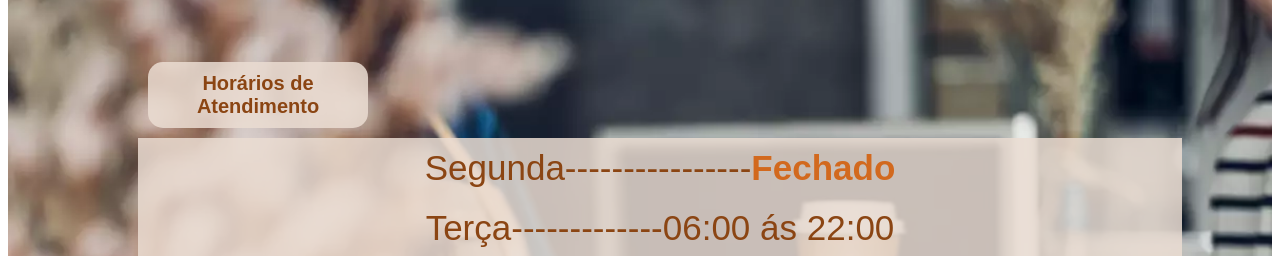
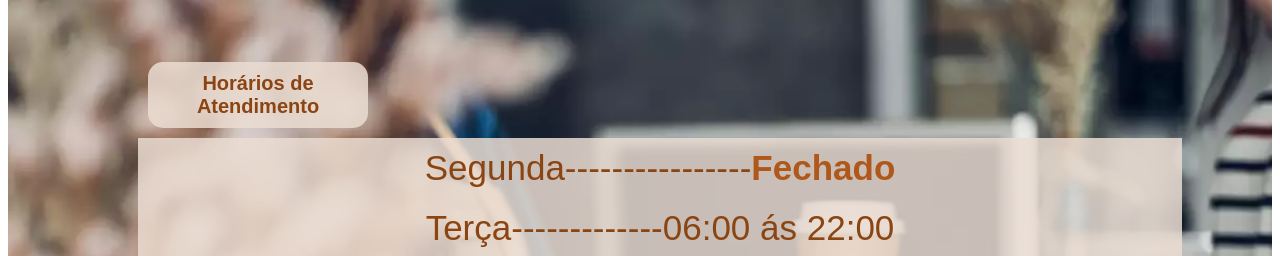
Before and after one commit to Flahaga/ProjetoCafeteria, a plain HTML site: page index.html in a window 1280 px wide. Shown: the part 3218-3474 px from the top of the page. Drawn offline with Linux system fonts and the light colour scheme.

Commit message:
mudança de cor

```diff
--- a/estilo.css
+++ b/estilo.css
@@ -111,7 +111,7 @@ a{
 span{
     font-family: Arial;
     font-weight: bold;
-    color:chocolate;
+    color:rgb(175, 88, 25);
 }
  li{
     background-color:  rgba(235, 221, 210, 0.849);
```
